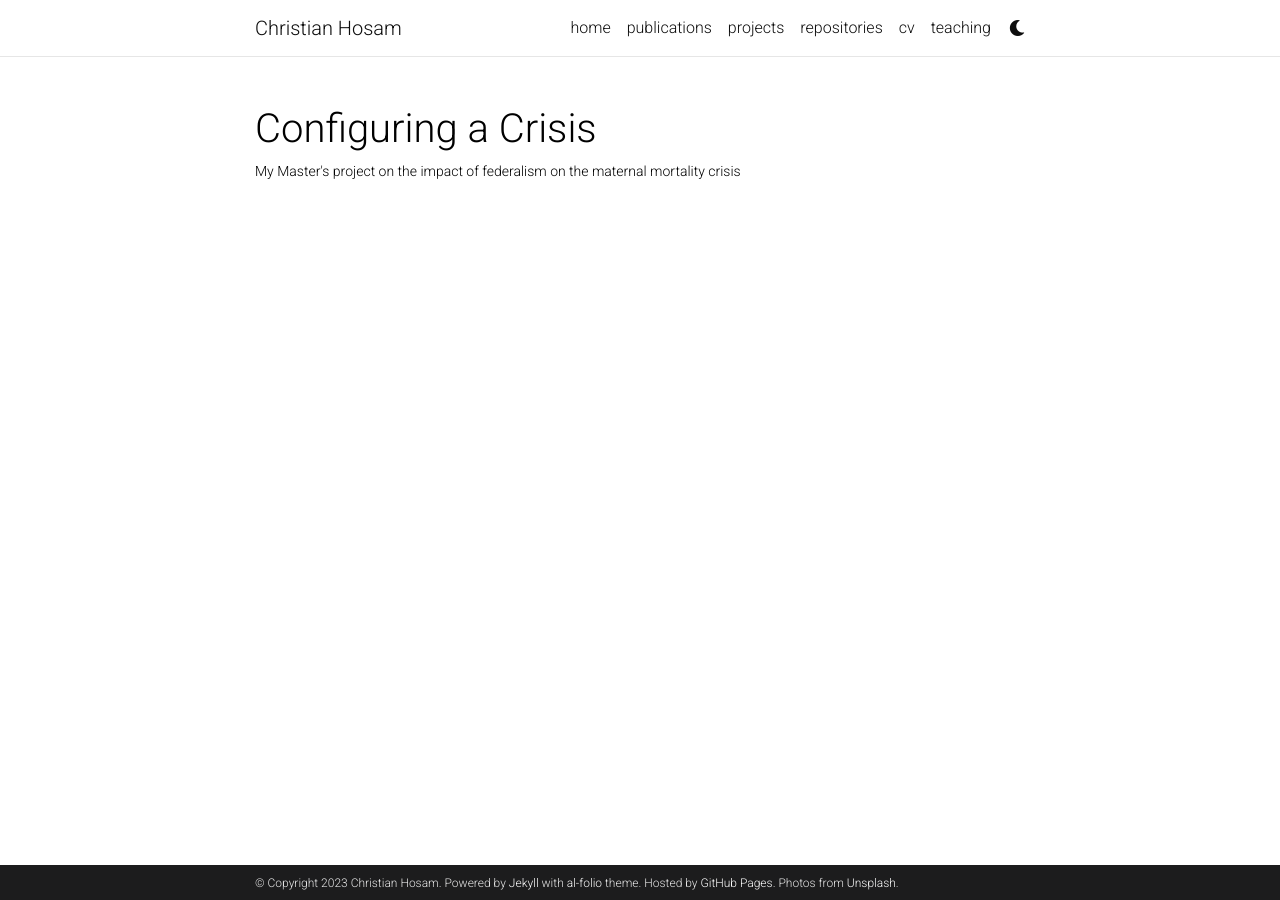
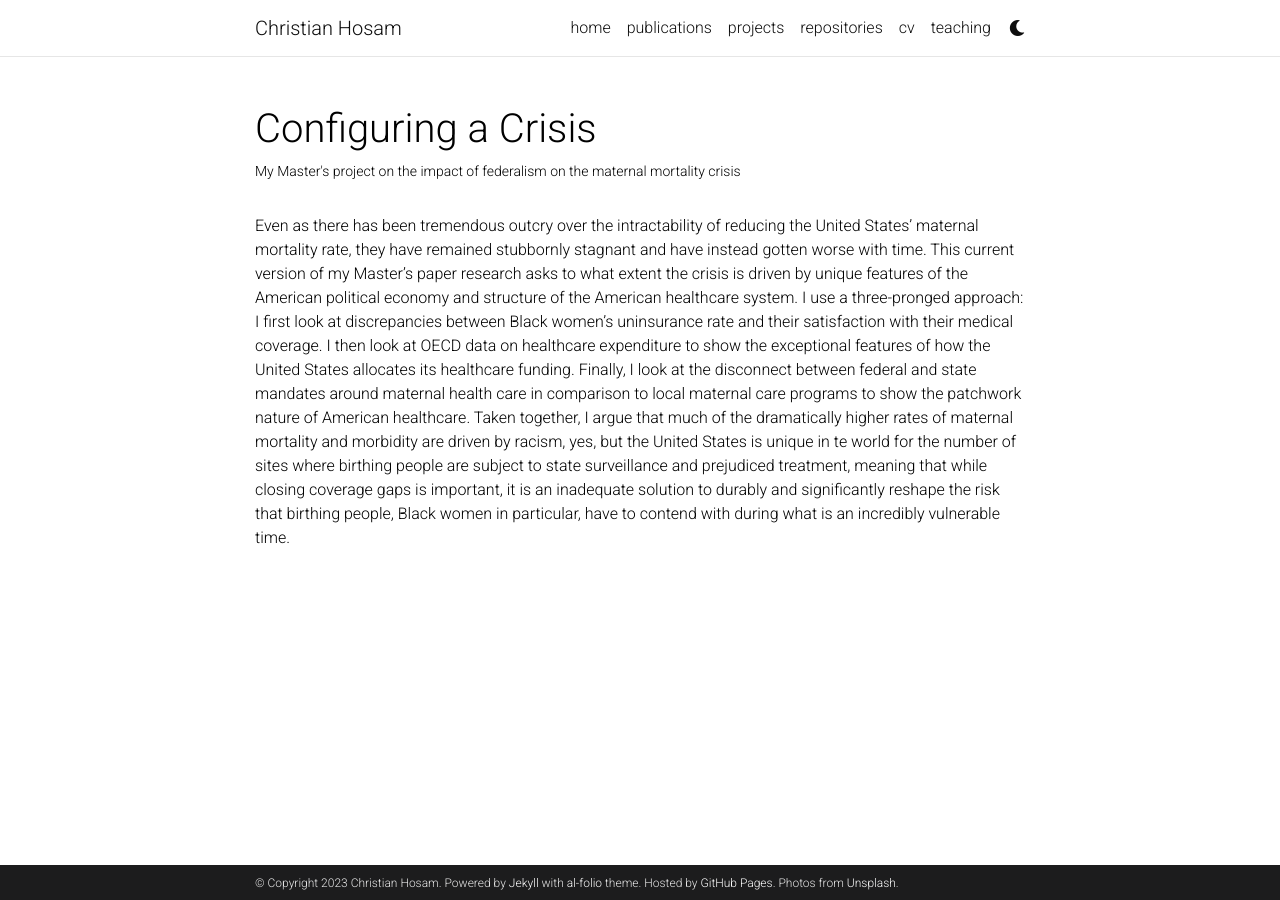
Before and after one commit to chosam2322/chosam2322.github.io, a Jekyll site: the page built from _projects/2_mastersproject.md, in a window 1280 px wide. Built offline with Jekyll 4.4.1, drawn with Linux system fonts in a browser that asks for light colours; comment, search, counter and statistics services are not loaded; a style sheet for code colours, icons or effects is not loaded.

Commit message:
Update 2_mastersproject.md

```diff
--- a/_projects/2_mastersproject.md
+++ b/_projects/2_mastersproject.md
@@ -6,3 +6,5 @@ img: assets/img/iStock-1223120167.jpg
 importance: 2
 category: Research Agenda
 ---
+
+Even as there has been tremendous outcry over the intractability of reducing the United States' maternal mortality rate, they have remained stubbornly stagnant and have instead gotten worse with time. This current version of my Master's paper research asks to what extent the crisis is driven by unique features of the American political economy and structure of the American healthcare system. I use a three-pronged approach: I first look at discrepancies between Black women's uninsurance rate and their satisfaction with their medical coverage. I then look at OECD data on healthcare expenditure to show the exceptional features of how the United States allocates its healthcare funding. Finally, I look at the disconnect between federal and state mandates around maternal health care in comparison to local maternal care programs to show the patchwork nature of American healthcare. Taken together, I argue that much of the dramatically higher rates of maternal mortality and morbidity are driven by racism, yes, but the United States is unique in te world for the number of sites where birthing people are subject to state surveillance and prejudiced treatment, meaning that while closing coverage gaps is important, it is an inadequate solution to durably and significantly reshape the risk that birthing people, Black women in particular, have to contend with during what is an incredibly vulnerable time.
```
